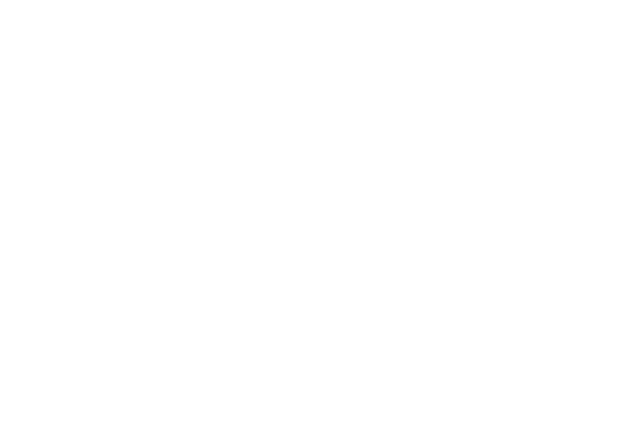
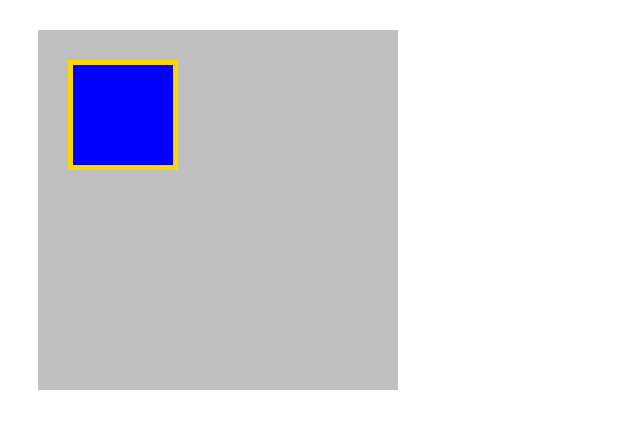
Before and after one commit to murazawa/Phase1, a plain HTML site: page Phase1.html in a window 1280 px wide. Shown: the whole page, without its empty margins (0-640 px from the left). Drawn offline with Linux system fonts and the light colour scheme.

Commit message:
[Finish]2-3

```diff
--- /dev/null
+++ b/Phase1.css
@@ -0,0 +1,14 @@
+.box {
+  width: 300px;
+  height: 300px;
+  background-color: silver;
+  margin: 30px;
+  padding: 30px;
+}
+
+.box2 {
+  width: 100px;
+  height: 100px;
+  background-color: blue;
+  border: 5px solid gold;
+}
--- a/Phase1.html
+++ b/Phase1.html
@@ -1,14 +1,14 @@
-<!DOCTYPE html PUBLIC "-//W3C//DTD HTML 4.01//EN" "http://www.w3.org/TR/html4/strict.dtd">
-<html>
+<!DOCTYPE html>
+<html lang="ja">
 <head>
-  <meta http-equiv="Content-Type" content="text/html; charset=utf-8">
-  <meta http-equiv="Content-Style-Type" content="text/css">
-  <title>DMMWEBCAMP</title>
-  <meta name="Generator" content="Cocoa HTML Writer">
-  <meta name="CocoaVersion" content="2022.5">
-  <style type="text/css">
-  </style>
+  <meta charset="UTF-8">
+  <link rel="stylesheet" href="Phase1.css">
+  <title>BOX</title>
 </head>
 <body>
+  <div class="box">
+    <div class="box2"></div>
+  </div>
+
 </body>
 </html>
```
